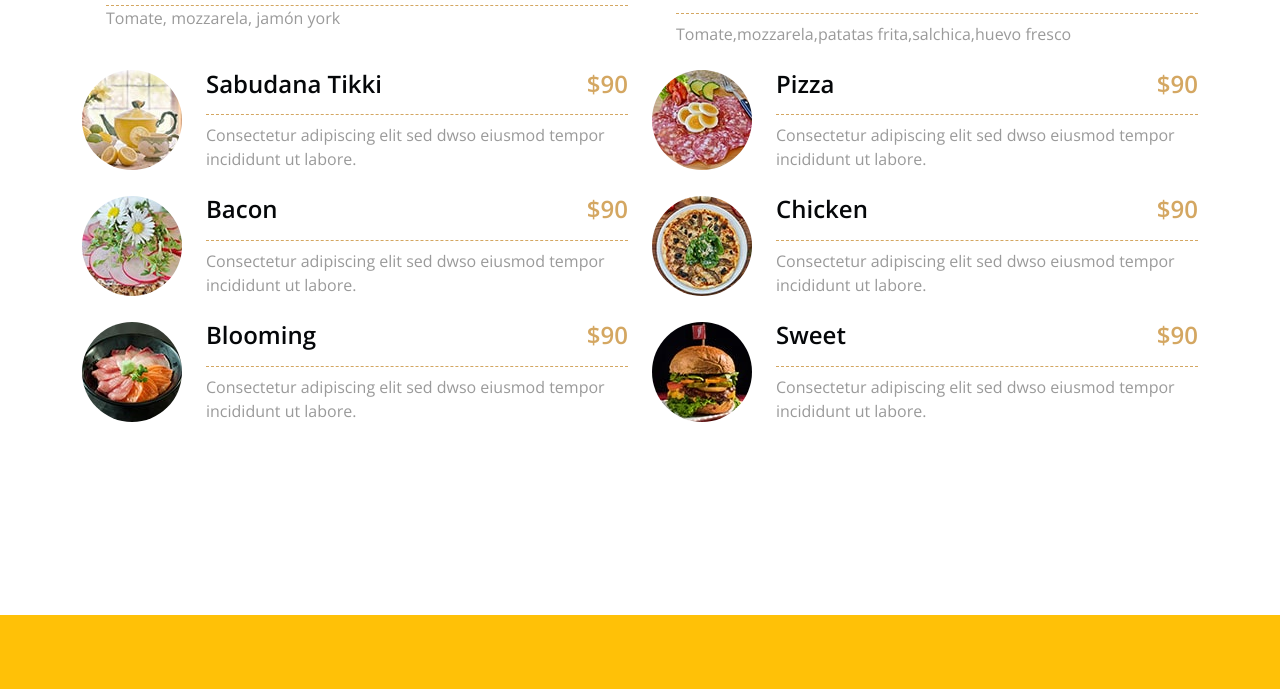
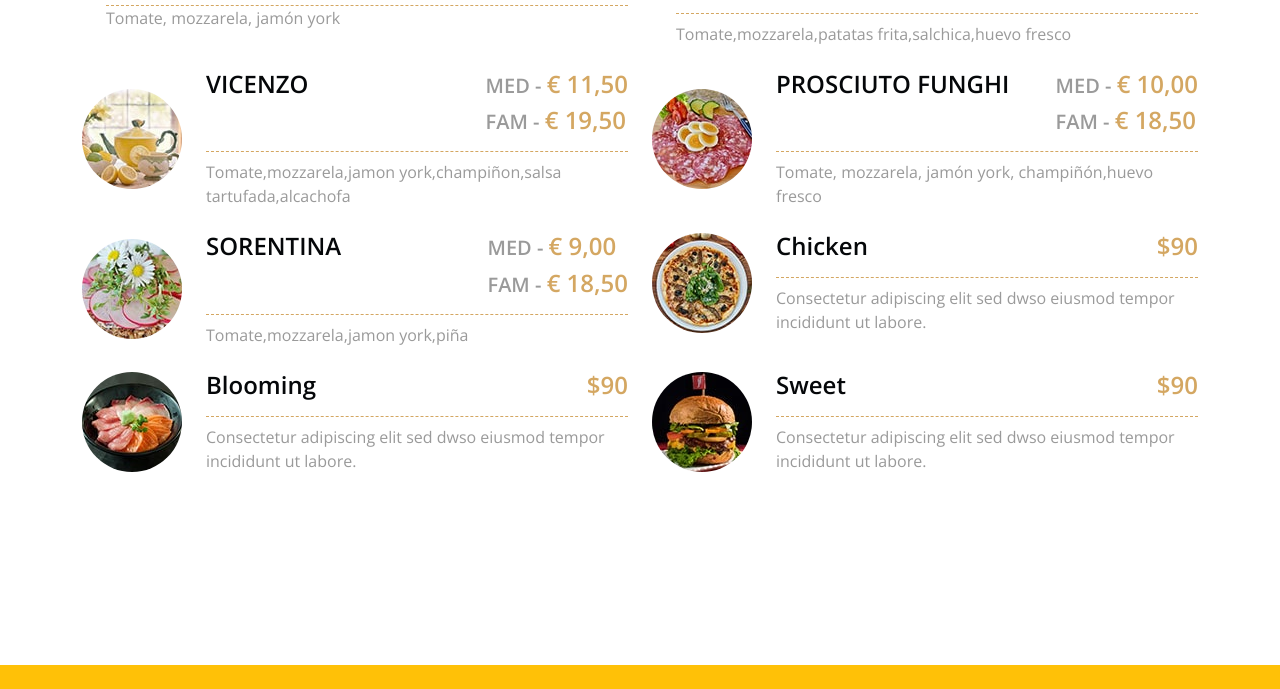
Before and after one commit to taica07/pizza-dolce-vita, a plain HTML site: page index.html in a window 1280 px wide. Shown: the part 1604-2293 px from the top of the page. Drawn offline with nearby package versions, Linux system fonts and the light colour scheme.

Commit message:
third commit

```diff
--- a/index.html
+++ b/index.html
@@ -189,31 +189,47 @@
                                     </div>
                                 </div>
                             </div>
+
                             <div class="col-lg-6 wow bounceInUp" data-wow-delay="0.3s">
                                 <div class="menu-item d-flex align-items-center">
                                     <img class="flex-shrink-0 img-fluid rounded-circle" src="img/menu-03.jpg" alt="">
                                     <div class="w-100 d-flex flex-column text-start ps-4">
                                         <div
                                             class="d-flex justify-content-between border-bottom border-primary pb-2 mb-2">
-                                            <h4>Sabudana Tikki</h4>
-                                            <h4 class="text-primary">$90</h4>
+                                            <h4>VICENZO</h4>
+                                            <div class="d-flex justify-content-between flex-column">
+                                                <h4 class="text-primary"><span class="text-secondary h5">MED - </span>€
+                                                    11,50
+                                                </h4>
+                                                <h4 class="text-primary"><span class="text-secondary h5">FAM - </span>€
+                                                    19,50</h4>
+                                            </div>
+
                                         </div>
-                                        <p class="mb-0">Consectetur adipiscing elit sed dwso eiusmod tempor incididunt
-                                            ut labore.</p>
+                                        <p class="mb-0">Tomate,mozzarela,jamon york,champiñon,salsa tartufada,alcachofa
+                                        </p>
                                     </div>
                                 </div>
                             </div>
+
                             <div class="col-lg-6 wow bounceInUp" data-wow-delay="0.4s">
                                 <div class="menu-item d-flex align-items-center">
                                     <img class="flex-shrink-0 img-fluid rounded-circle" src="img/menu-04.jpg" alt="">
                                     <div class="w-100 d-flex flex-column text-start ps-4">
                                         <div
                                             class="d-flex justify-content-between border-bottom border-primary pb-2 mb-2">
-                                            <h4>Pizza</h4>
-                                            <h4 class="text-primary">$90</h4>
+                                            <h4>PROSCIUTO FUNGHI</h4>
+                                            <div class="d-flex justify-content-between flex-column">
+                                                <h4 class="text-primary"><span class="text-secondary h5">MED - </span>€
+                                                    10,00
+                                                </h4>
+                                                <h4 class="text-primary"><span class="text-secondary h5">FAM - </span>€
+                                                    18,50</h4>
+                                            </div>
+
                                         </div>
-                                        <p class="mb-0">Consectetur adipiscing elit sed dwso eiusmod tempor incididunt
-                                            ut labore.</p>
+                                        <p class="mb-0">Tomate, mozzarela, jamón york, champiñón,huevo fresco
+                                        </p>
                                     </div>
                                 </div>
                             </div>
@@ -223,11 +239,18 @@
                                     <div class="w-100 d-flex flex-column text-start ps-4">
                                         <div
                                             class="d-flex justify-content-between border-bottom border-primary pb-2 mb-2">
-                                            <h4>Bacon</h4>
-                                            <h4 class="text-primary">$90</h4>
+                                            <h4>SORENTINA</h4>
+                                            <div class="d-flex justify-content-between flex-column">
+                                                <h4 class="text-primary"><span class="text-secondary h5">MED - </span>€
+                                                    9,00
+                                                </h4>
+                                                <h4 class="text-primary"><span class="text-secondary h5">FAM - </span>€
+                                                    18,50</h4>
+                                            </div>
+
                                         </div>
-                                        <p class="mb-0">Consectetur adipiscing elit sed dwso eiusmod tempor incididunt
-                                            ut labore.</p>
+                                        <p class="mb-0">Tomate,mozzarela,jamon york,piña
+                                        </p>
                                     </div>
                                 </div>
                             </div>
```
